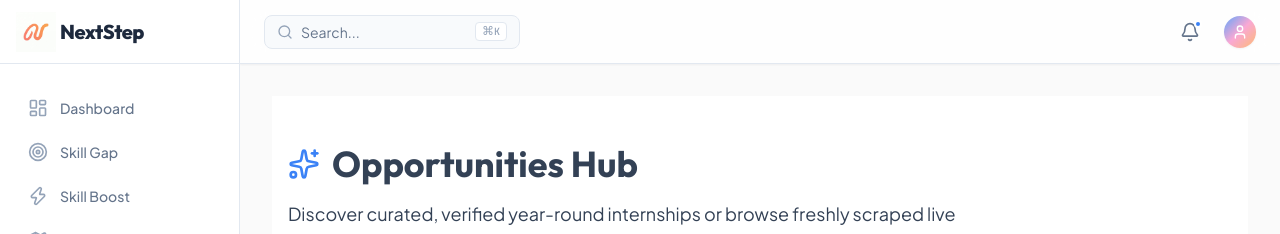
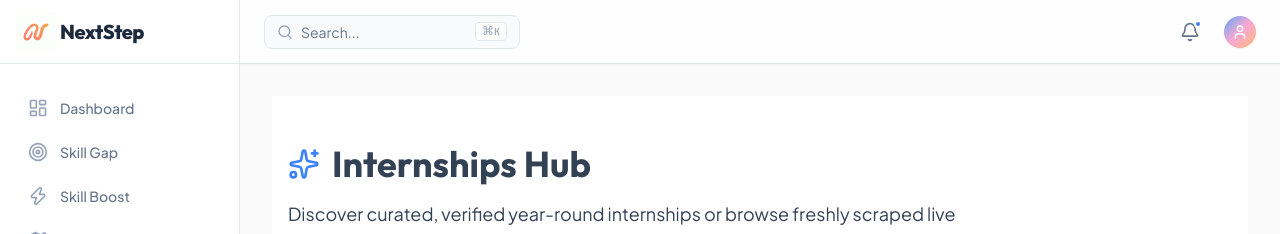
Before and after one commit to Rishabhworkspace/NextStep, a Next.js app: page /opportunities/internships in a window 1280 px wide. Shown: the top 234 px of the page. Built offline with nearby package versions, Linux system fonts and the light colour scheme; no server answers.

Commit message:
refactor(internships): rename Opportunities Hub header to Internships Hub

```diff
--- a/src/app/(protected)/opportunities/internships/page.tsx
+++ b/src/app/(protected)/opportunities/internships/page.tsx
@@ -126,7 +126,7 @@ export default function InternshipsPage() {
           <div className="max-w-2xl">
             <h1 className="text-3xl md:text-4xl font-bold text-foreground font-heading mb-4 flex items-center gap-3">
               <Sparkles className="w-8 h-8 text-accent" />
-              Opportunities Hub
+              Internships Hub
             </h1>
             <p className="text-lg text-muted">
               Discover curated, verified year-round internships or browse freshly
```
